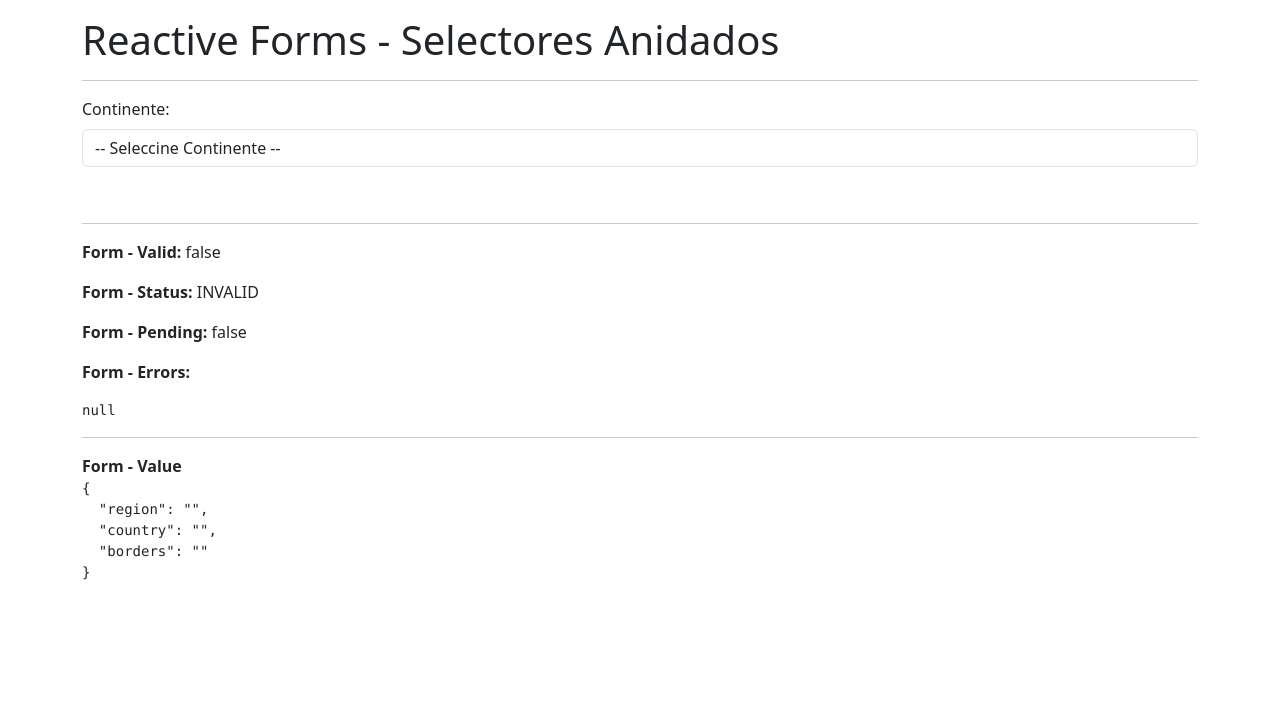
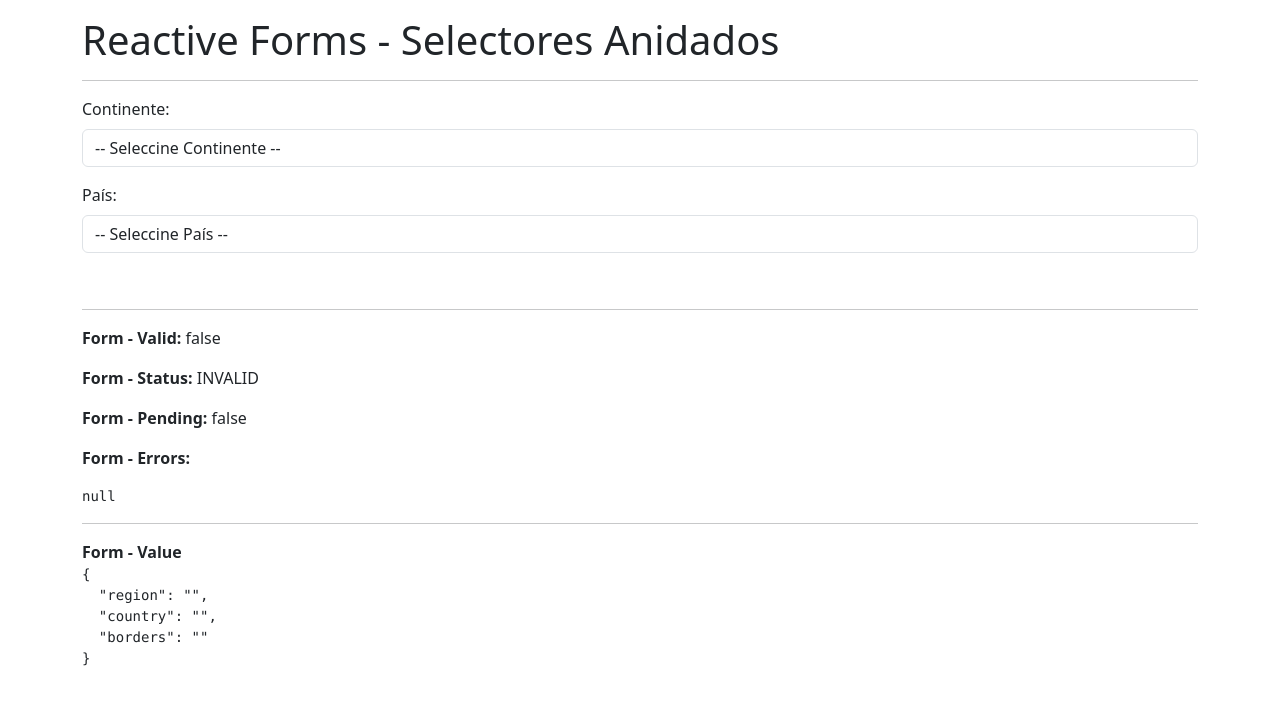
Before and after one commit to abelborit/angular-reactive-forms-selectors-app, an Angular app: page /#/selectors/selector in a window 1280 px wide. Shown: the top 704 px of the page. Built offline with nearby package versions, Linux system fonts and the light colour scheme.

Commit message:
[FEAT] interface SmallCountry & HttpClientModule & HttpClient service & getCountriesByRegion to transform data & implements OnInit & show data in HTML

```diff
--- a/src/app/countries/interfaces/country.interface.ts
+++ b/src/app/countries/interfaces/country.interface.ts
@@ -6,6 +6,12 @@ export enum Region {
   Asia = 'Asia',
   Europe = 'Europe',
   Oceania = 'Oceania',
+}
+
+export interface SmallCountry {
+  name: string;
+  cca3: string;
+  borders: string[];
 }
 
 export interface Country {
--- a/src/app/countries/pages/selector-page/selector-page.component.html
+++ b/src/app/countries/pages/selector-page/selector-page.component.html
@@ -10,6 +10,22 @@
         <option value="">-- Seleccine Continente --</option>
         <option *ngFor="let region of getRegions" [value]="region | lowercase">
           {{ region }}
+        </option>
+      </select>
+    </div>
+  </div>
+
+  <!-- Países -->
+  <div class="row mb-3">
+    <div class="col">
+      <label class="form-label">País:</label>
+      <select class="form-control" formControlName="country">
+        <option value="">-- Seleccine País --</option>
+        <option
+          *ngFor="let country of countriesByRegion"
+          [value]="country.cca3"
+        >
+          {{ country.name }}
         </option>
       </select>
     </div>
--- a/src/app/countries/pages/selector-page/selector-page.component.ts
+++ b/src/app/countries/pages/selector-page/selector-page.component.ts
@@ -1,18 +1,32 @@
-import { Component } from '@angular/core';
+import { Component, OnInit } from '@angular/core';
 import { FormBuilder, FormGroup, Validators } from '@angular/forms';
 import { CountriesService } from '../../services/countries.service';
-import { Region } from '../../interfaces/country.interface';
+import { Region, SmallCountry } from '../../interfaces/country.interface';
+import { switchMap } from 'rxjs';
 
 @Component({
   selector: 'app-selector-page',
   templateUrl: './selector-page.component.html',
   styles: [],
 })
-export class SelectorPageComponent {
+export class SelectorPageComponent implements OnInit {
   constructor(
     private formBuilder: FormBuilder,
     private countriesService: CountriesService
   ) {}
+
+  /* como se está trabajando con select anidados entonces cuando se tenga el valor del primer select recién tendría que aparecer el segundo select para poder seleccionar su valor y así sucesivamente, para eso tenemos que ver cómo estar escuchando o detectando cuando el select cambie ya que todo empieza cuando pasa de un string vacio a tener un valor, entonces agregaremos un listener que va a estar escuchando cuando la propiedad region de myForm cambie para lanzar una petición HTTP con el valor de region seleccionada y poder traer países basado en la región y si es un string vacío entonces no necesito lanzar una petición HTTP */
+  /* para hacer el listener mencionado hay varias formas pero una de ellas según el propio Angular es usar el OnInit y ngOnInit y este ngOnInit se a va disparar en el punto en el tiempo cuando se está inicializando este componente y para eso ya tendremos los servicios inyectados y las propiedades para poder utilizarlas */
+  ngOnInit(): void {
+    /* tomar la propiedad region de myForm y estar pendiende si sus valores cambian, luego nos suscribimos, porque valueChanges es un observable, y con eso vamos a obtener su valor. NOTA: al hacerlo de esta forma al usar el ngOnInit y nos estamos subscribiendo es conveniente que cuando destruyamos el componente también limpiemos estas subscripciones que estamos haciendo aquí ya que si no se hace eso y aunque no exista el componente siempre van a estar por ahí las subscripciones entonces por eso hay que borrarlas */
+    /* lo que se aconseja es que en el ngOnInit haya código simple y sencillo entonces el código de abajo estaría bien colocarlo pero como habrá más código entonces lo pasaremos a una función aparte por eso es que se está comentando */
+    // this.myForm
+    //   .get('region')
+    //   ?.valueChanges.subscribe((response) => console.log({ response }));
+
+    /* se mandará la función/método por aquí para hacerlo más simple */
+    this.handleRegionChanged();
+  }
 
   public myForm: FormGroup = this.formBuilder.nonNullable.group({
     region: ['', Validators.required],
@@ -20,8 +34,41 @@ export class SelectorPageComponent {
     borders: ['', Validators.required], // fronteras con los cuales cada país limita
   });
 
+  public countriesByRegion: SmallCountry[] = [];
+
   /* con eso se está usando el servicio CountriesService que es privado y sus propiedades como en este caso. Hacerlo de esta forma no afecta por crear nuevos espacios en memoria ya que esto apunta al espacio en memoria que ya tiene this.countriesService.getRegions, es decir, que this.countriesService.getRegions pasa por referencia para poder utilizarlo aquí */
   get getRegions(): Region[] {
     return this.countriesService.getRegions;
   }
+
+  /* el pipe switchMap() me permite recibir el valor de un observable (entonces sería el valor anterior que sería en este caso el response que me da el valueChanges que en este caso lo llamaremos como region para tener un nombre acorde a la respuesta que tenemos) para luego subscribirme a otro observable */
+  /* otra forma de colocar funciones sería que si hay un argumento o varios argumentos y esos argumentos se mandan como argumentos a otra función, es decir, tengo el argumento response y se envía ese mismo response a getCountriesByRegion entonces se podría mandar la función por referencia de esta forma switchMap(this.countriesService.getCountriesByRegion) ya que los argumentos estarían de forma implícita */
+  handleRegionChanged(): void {
+    this.myForm
+      .get('region')
+      ?.valueChanges.pipe(
+        switchMap((region) => {
+          console.log({ region });
+          return this.countriesService.getCountriesByRegion(region);
+        })
+      )
+      .subscribe((countries) => {
+        /* aquí me da la respuesta final ya con los países */
+        console.log({ countries });
+        this.countriesByRegion = countries.sort((country1, country2) =>
+          country1.name.localeCompare(country2.name)
+        );
+      });
+  }
 }
+
+/* ******************************************************************************************************************* */
+/*
+En Angular, cuando estás trabajando con observables y pipes, el orden de las operaciones en la cadena de observables es significativo. El método subscribe es el que activa la ejecución de la cadena de observables. Si colocas el subscribe antes de aplicar operadores como pipe, el código puede no funcionar como esperas.
+
+Aquí se está utilizando el método valueChanges para obtener un observable que emite eventos cada vez que cambia el valor de un control en tu formulario. Luego, se está aplicando el operador switchMap usando el método pipe. El switchMap permite cambiar de un observable a otro, en este caso, cuando cambia el valor del control, cambias al observable que proviene de getCountriesByRegion.
+
+Si se coloca el subscribe antes del pipe, no se estaría aplicando el operador switchMap al observable obtenido de valueChanges. En cambio, nos estaríamos suscribiéndo directamente al observable valueChanges sin aplicar ninguna transformación. Esto significa que no se estaría manejando el cambio de región como se pretende con el switchMap.
+
+Entonces, el orden correcto sería primero aplicar los operadores de transformación (como pipe con switchMap) y luego suscribirte al observable resultante utilizando el método subscribe.
+*/
--- a/src/app/countries/services/countries.service.ts
+++ b/src/app/countries/services/countries.service.ts
@@ -1,8 +1,16 @@
 import { Injectable } from '@angular/core';
-import { Region } from '../interfaces/country.interface';
+import { Country, Region, SmallCountry } from '../interfaces/country.interface';
+import { Observable, map, of, tap } from 'rxjs';
+import { HttpClient } from '@angular/common/http';
 
+/* FORMA 1: al usar el HttpClient se tiene que importar el HttpClientModule pero darse cuenta que este servicio de CountriesService se puede utilizar a lo largo de toda la aplicación debido al { providedIn: 'root' } y por eso el HttpClientModule se tendría que colcoar en los imports de app.module.ts que es de forma global */
+/* FORMA 2: otra forma de hacerlo sería que se quite el { providedIn: 'root' } a este servicio de CountriesService y luego se coloque en los providers del módulo que lo usará que en este caso sería countries.module.ts, después colocar el HttpClientModule en los imports del módulo que lo usará que sería el countries.module.ts y de esa forma hacemos que tanto las peticiones y el servicio solo sean utilizados para este módulo y sus componentes como tal */
 @Injectable({ providedIn: 'root' })
 export class CountriesService {
+  constructor(private httpClient: HttpClient) {}
+
+  private baseURL: string = 'https://restcountries.com/v3.1';
+
   private _regions: Region[] = [
     Region.Africa,
     Region.Americas,
@@ -19,4 +27,26 @@ export class CountriesService {
     /* otra opción más reciente es hacerlo con el structuredClone y este structuredClone() es básicamente la solución que tiene ahora JavaScript para realizar un clon profundo (deep clone) y no importa cuantos objetos y propiedades tenga la propiedad privada a copiar porque el structuredClone() hará un deep clone */
     return structuredClone(this._regions);
   }
+
+  /* aquí el getCountriesByRegion regresará un observable que emite algo de tipo SmallCountry pero en la petición HTTP nos dará algo de tipo Country por eso se hará una refactorización de la data que retorna la petición HTTP */
+  getCountriesByRegion(region: Region): Observable<SmallCountry[]> {
+    /* si region es un falsy entonces que regrese un observable que emite un arreglo vacío */
+    if (!region) return of([]);
+
+    /* para que solo me regresen los cca3, name y borders usando el query de fields */
+    const url = `${this.baseURL}/region/${region}?fields=cca3,name,borders`;
+
+    return this.httpClient.get<Country[]>(url).pipe(
+      /* el nombre de "response" se puede cambiar a cualquier otro nombre a nuestra preferencia y en este caso colocaremos countries para el operador map del pipe y country en el método iterador de los arreglos que es el map() */
+      /* se utiliza primero el operador map de los pipes para transformar la data a lo que nosotros queremos usar y luego el método map() de los arreglos para iterar sobre cada elemento */
+      map((countries) =>
+        countries.map((country) => ({
+          name: country.name.common,
+          cca3: country.cca3,
+          borders: country.borders ?? [], // se está usando el operador de coalescencia nula que es un operador lógico que retorna el operando de lado derecho cuando el operando de lado izquierdo es null o undefined, y en caso contrario retorna el operando de lado izquierdo. Se podría utilizar el || pero este retorna el operando de lado derecho si el operando izquierdo es cualquier valor falsy, es decir, no solo null o undefined sino por ejemplo un string vacío pero con el ?? ese string vacío se podría conservar ya que no es null o undefined
+        }))
+      ),
+      tap((countries) => console.log({ countries }))
+    );
+  }
 }
```
Also changed, not shown: src/app/app.module.ts (+5 -9 lines).
